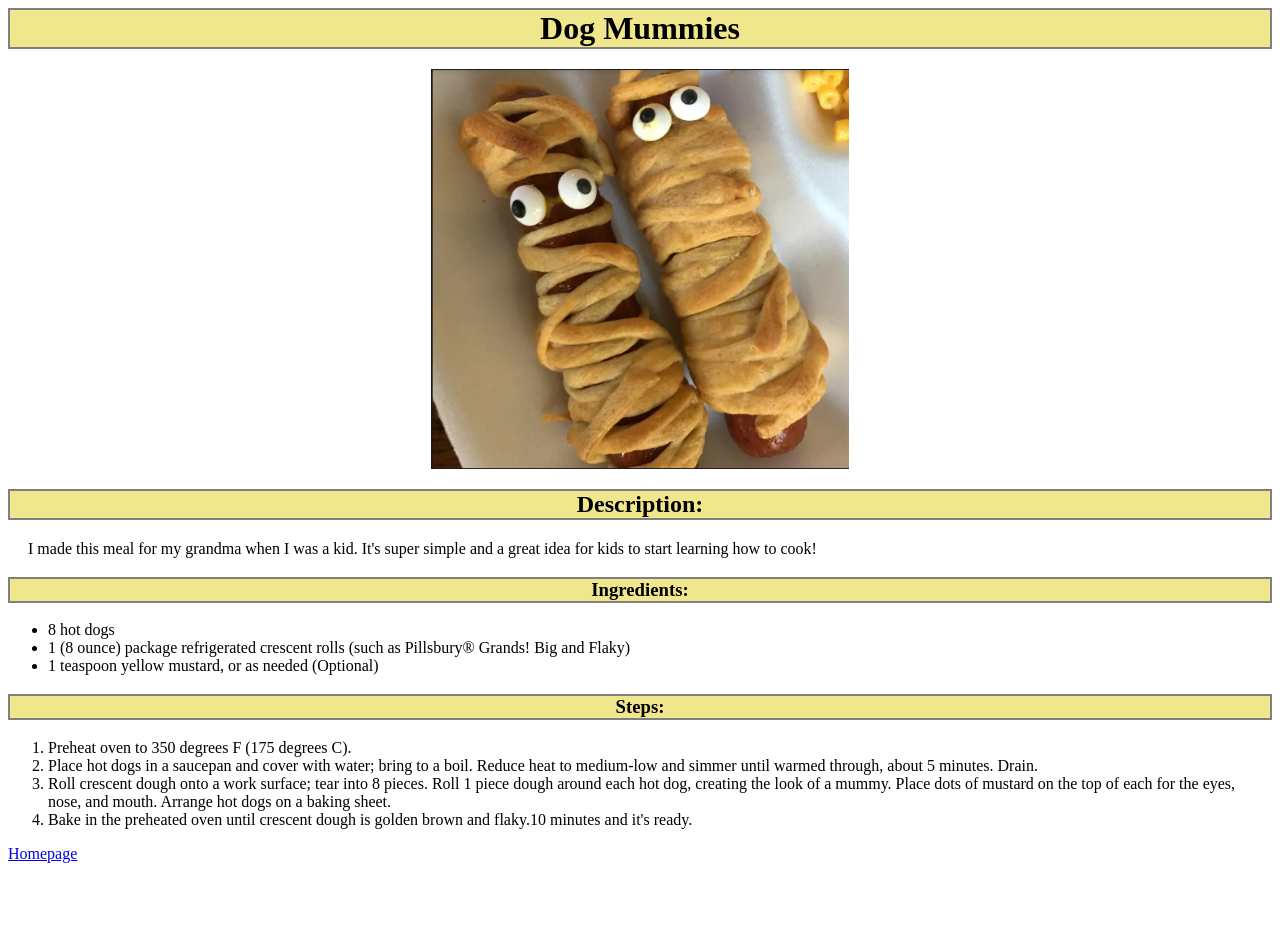
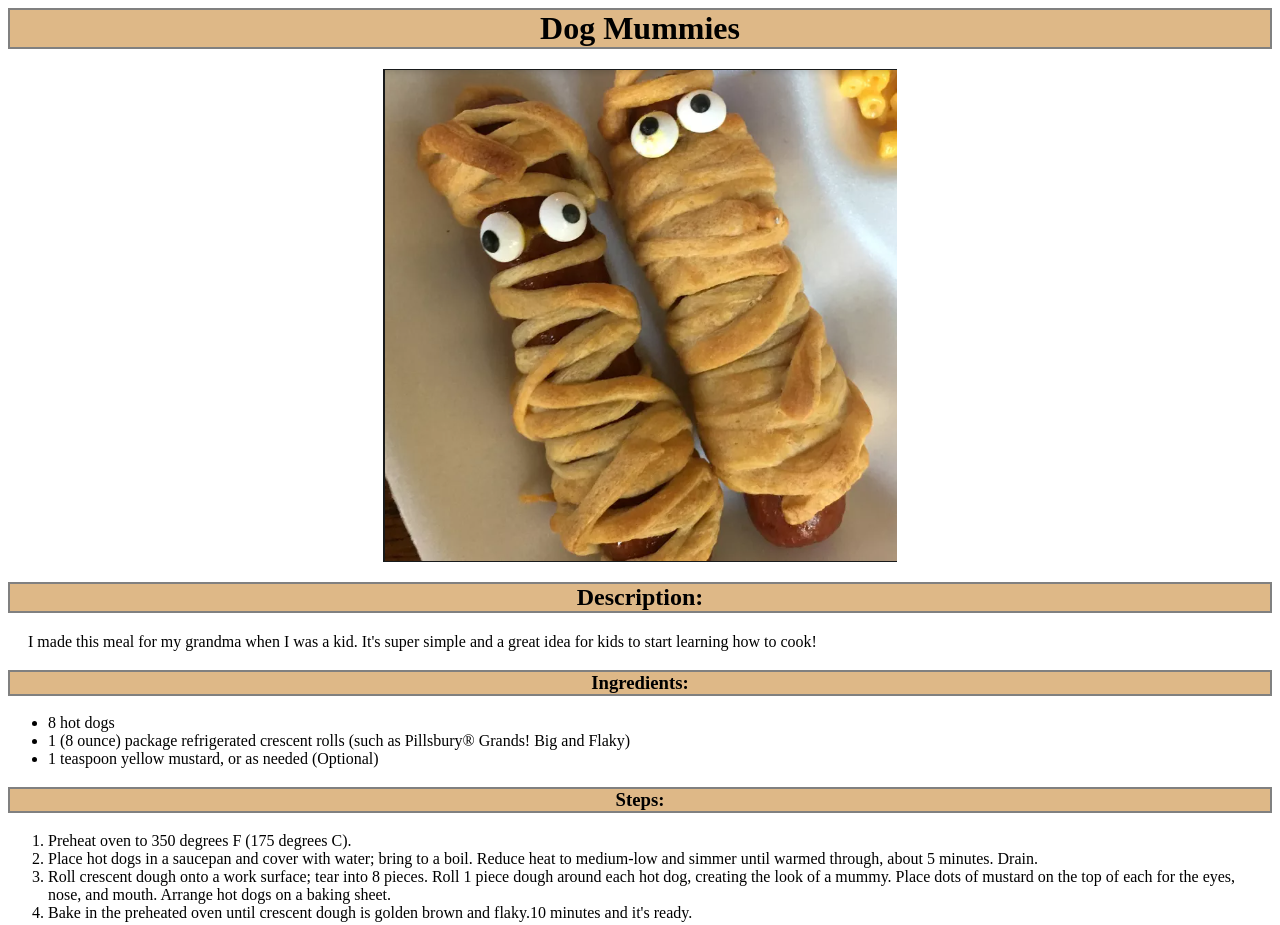
Before and after one commit to jdtroubat/odin-recipes, a plain HTML site: page recipes/hotdog.html in a window 1280 px wide. Shown: the top 925 px of the page. Before the commit the page ends 871 px from the top, so only its background shows below. Drawn offline with Linux system fonts and the light colour scheme.

Commit message:
Removing useless CSS lines

```diff
--- a/style.css
+++ b/style.css
@@ -1,65 +1,61 @@
 * {
+    max-height: fit-content;
+    max-width: auto;
+    justify-content: center;
 
 }
 
-.title {                     /* Principal title */
+.title {
     display: flex;
-    justify-content: center;
-    text-align: center;
     font-size: 32px;
     font-weight: bold;
-    background-color: khaki;
+    background-color: burlywood;
     border: 2px solid grey;
     margin-bottom: 20px;
 }
 
 .img {
     display: flex;
-    justify-content: center;
     text-align: center;
-    height: 400px;
-    max-width: auto;;
 }
 
 .url {
     display: flex;
-    justify-content: center;
-    text-align: center;
+    flex: 1;
     padding: 20px;
 }
 
 .omelet,
 .sandwich,
 .hotdog {
+    display: flex;
+    flex: 1;
     padding: 10px;
     border: 2px solid grey;
-    background-color: khaki;
+    background-color: burlywood;
 }
 
 .sandwich {
     border-left: 0;
     border-right: 0;
 }
-h2,                             /* Description title */
-h3 {                            /* Description ingredients */
+
+h2,
+h3 {
     display:flex;
-    justify-content: center;
-    text-align: center;
-    background-color: khaki;
+    background-color: burlywood;
     border: 2px solid grey;
 }
-p {                              /* Paragraphe Description Recette */
+
+p {
     display: flex;
     justify-content: left;
-    text-align: left;
     margin-left: 20px;
-
 }
 
-ul,                               /* Liste ingrédients */
-ol {                              /* Steps */
-    display: flex;
-    justify-content:center ;
-    text-align: left;
+ol,
+ul {
+   display: flex;
+    flex: 1;
     flex-direction: column;
 }
```
Also changed, not shown: recipes/hotdog.html (+2 -1 lines), 1 other file.
